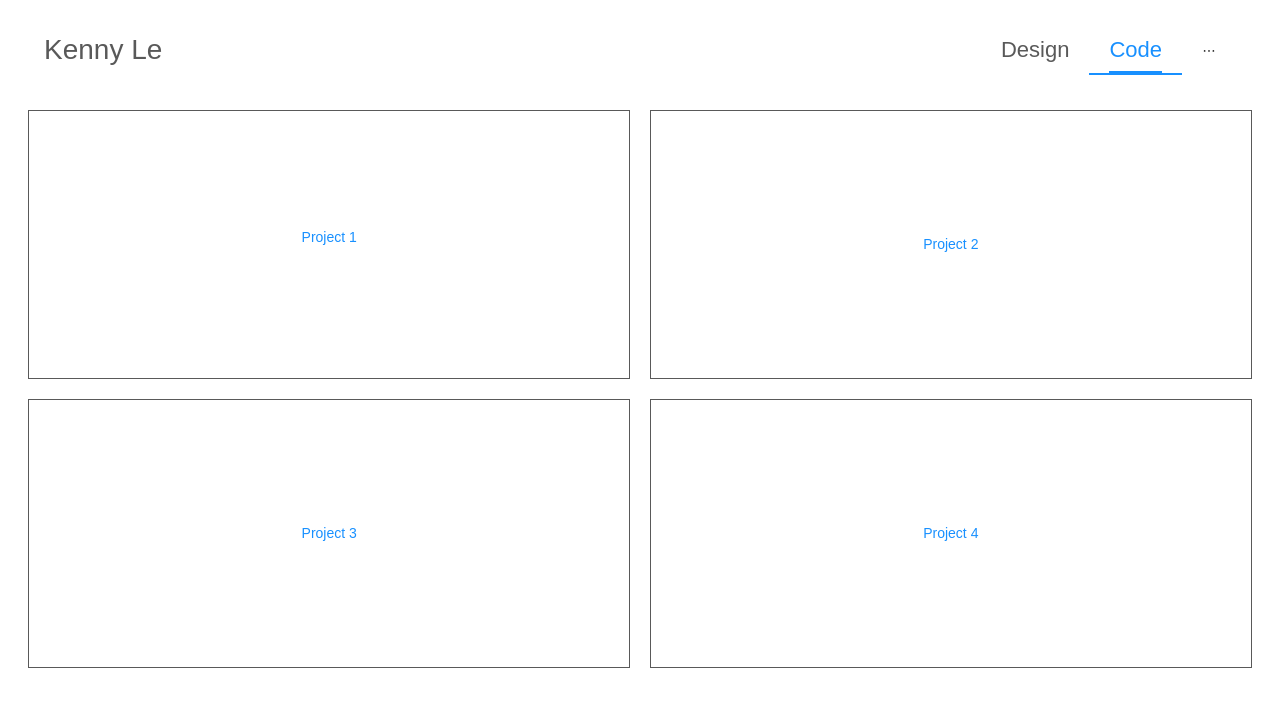
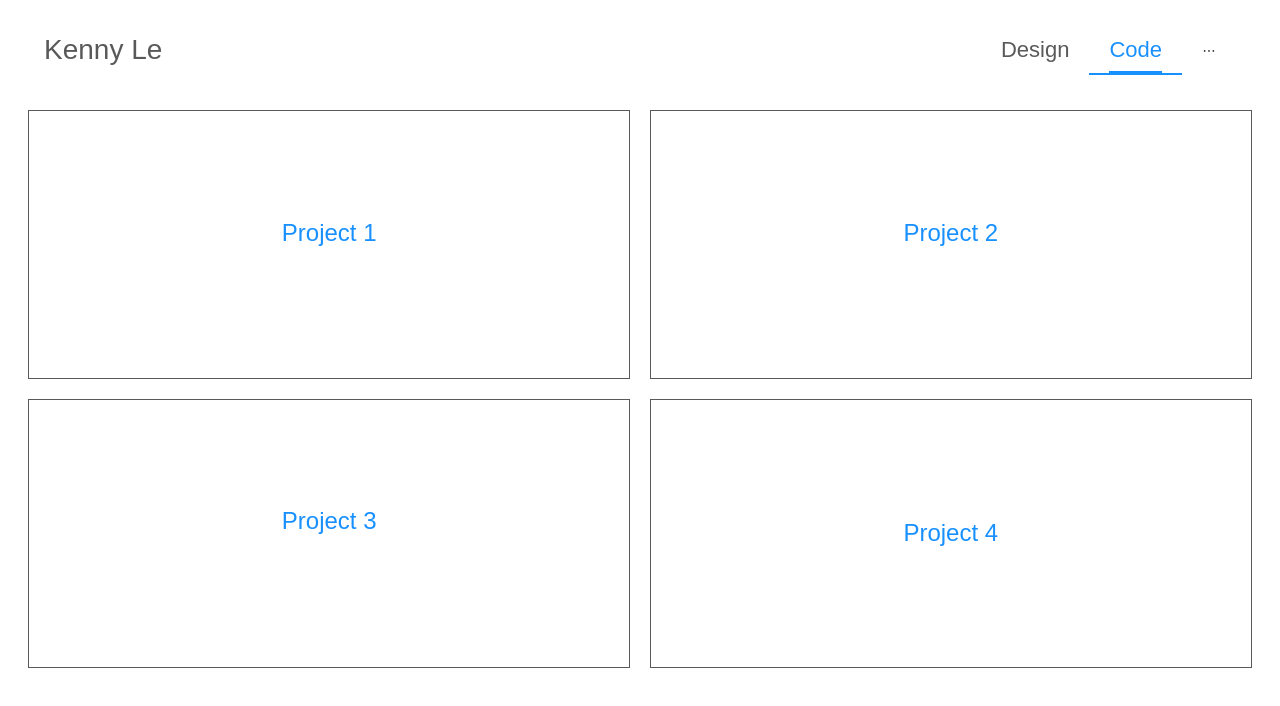
Before and after one commit to Krocketeer/Portfolio, a React (Create React App) app: page /code in a window 1280 px wide. Shown: the top 706 px of the page. Built offline with nearby package versions, Linux system fonts and the light colour scheme.

Commit message:
begun project routing

```diff
--- a/src/App.css
+++ b/src/App.css
@@ -170,4 +170,5 @@ header p {
 /*  min-width: 450px;*/
 /*  width: 47vw;*/
 /*  max-width: 47vw;*/
+/*  font-size: 24px;*/
 /*}*/
--- a/src/App.js
+++ b/src/App.js
@@ -5,6 +5,7 @@ import Header from "./components/Header";
 import Code from "./pages/Code"
 import About from "./pages/About"
 import Design from "./pages/Design"
+import Project1 from "./projects/Project1";
 import { BrowserRouter as Router, Route, Switch} from 'react-router-dom';
 
 function App() {
@@ -15,8 +16,9 @@ function App() {
                 <Route path="/" exact component={Design} />
                 <Route path="/about" component={About} />
                 <Route path="/code" component={Code} />
-                <Route path="/design/:projects" component={Design}></Route>
-                <Route path="/code/:projects" component={<Code />}></Route>
+                <Route path="/code/project1" component={Project1} />
+                {/*<Route path="/design/:projects" component={Design}></Route>*/}
+                {/*<Route path="/code/:projects" component={<Code />}></Route>*/}
                 {/*<Route path="*">404 Not Found</Route>*/}
             </Switch>
         </div>
--- a/src/pages/Code.js
+++ b/src/pages/Code.js
@@ -1,5 +1,4 @@
 import React, {useState} from "react"
-import {Menu} from "antd";
 import {useHistory, Route, Link} from "react-router-dom";
 
 // function Code() {
@@ -20,35 +19,37 @@ import {useHistory, Route, Link} from "react-router-dom";
 //
 // export default Code
 
-export default function Code(props) {
+export default function Code() {
     const history = useHistory()
-    const path = history.location.pathname.substring(1)
-    const [activeProject, setActiveProject] = useState(props.match.params.projects)
-    // const [activeProject, setActiveProject] = useState(path)
+    // const path = history.location.pathname.substring(1)
+    const path = window.location.pathname
+    const [activeProject, setActiveProject] = useState(path)
     const projectName = ["nullHolder", "Project 1", "Project 2", "Project 3", "Project 4"]
 
-    return <div className="codeProjects">
-
-        <Link to="/code/codeProject1">
-            <div id="codeProject1" style={styles.projectBox} onClick={e => setActiveProject("codeProject1")}>
-                <p>Project 1</p>
-                {/*<Link to="/code/codeProject1">{projectName[1]}</Link>*/}
+    return <div className="codeProjects" onClick={e => setActiveProject(e.key)}>
+        <Link to="/code/project1">
+            <div id="/code/project1" style={styles.projectBox} onClick={e => setActiveProject("/code/project1")}>
+                <p>{projectName[1]}</p>
             </div>
         </Link>
 
-        <div id="codeProject2" style={styles.projectBox}>
-            {/*<p>Project 2</p>*/}
-            <Link to="/code/codeProject2">{projectName[2]}</Link>
-        </div>
+        <Link to="/code/project2">
+            <div id="project2" style={styles.projectBox}>
+                <p>Project 2</p>
+                {/*<Link to="/code/codeProject2">{projectName[2]}</Link>*/}
+            </div>
+        </Link>
 
-        <div id="codeProject3" style={styles.projectBox}>
-            {/*<p>Project 3</p>*/}
-            <Link to="/code/codeProject3">{projectName[3]}</Link>
-        </div>
+        <Link to="/code/project3">
+            <div id="project3" style={styles.projectBox}>
+                <p>Project 3</p>
+                {/*<Link to="/code/codeProject3">{projectName[3]}</Link>*/}
+            </div>
+        </Link>
 
-        <div id="codeProject4" style={styles.projectBox}>
+        <div id="project4" style={styles.projectBox}>
             {/*<p>Project 4</p>*/}
-            <Link to="/code/codeProject4">{projectName[4]}</Link>
+            <Link to="/code/project4">{projectName[4]}</Link>
         </div>
     </div>
 }
@@ -71,6 +72,7 @@ const styles={
         maxHeight: "21vw",
         minWidth: "450px",
         maxWidth: "47vw",
-        width: "47vw"
+        width: "47vw",
+        fontSize: "24px"
     }
 }
--- /dev/null
+++ b/src/projects/Project1.js
@@ -0,0 +1,13 @@
+import React, {useState} from "react"
+
+export default function Project1() {
+    return <p>this is project 1</p>
+}
+
+// function Project1() {
+//     return <div>
+//         <p>This is project1</p>
+//     </div>
+// }
+//
+// export default Project1
--- a/src/projects/project1.js
+++ /dev/null
@@ -1 +0,0 @@
-import React, {useState} from "react"
```
Also changed, not shown: src/components/Header.js (+0 -60 lines).
